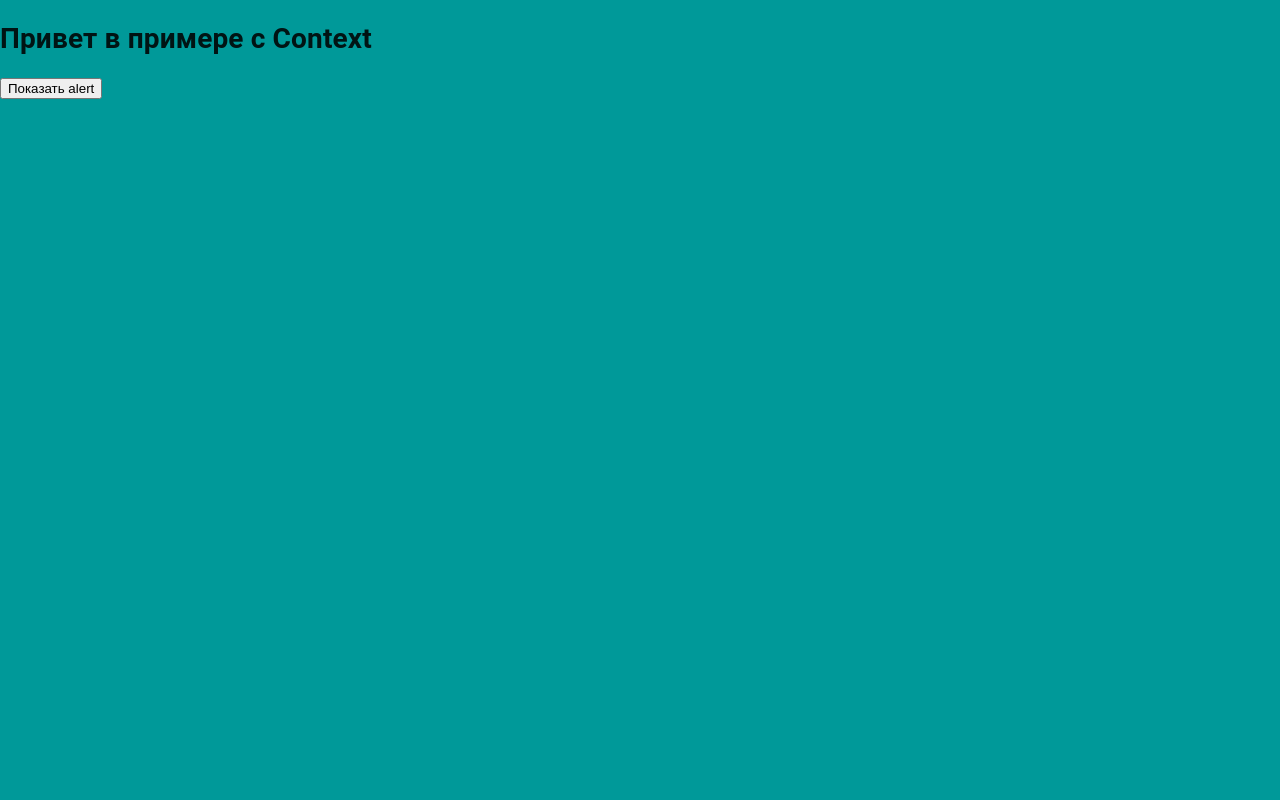
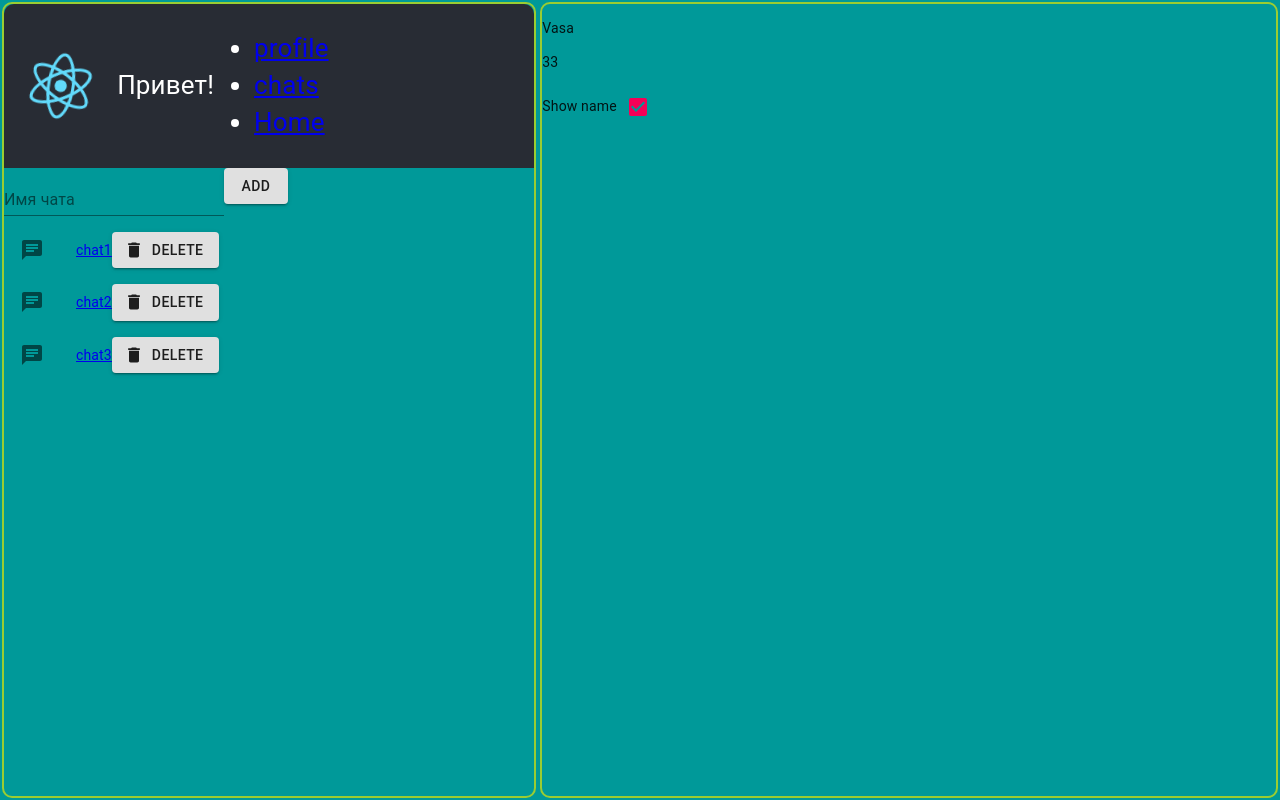
Before and after one commit to AlexLitvein/React_GB, a React (Create React App) app: page /profile in a window 1280 px wide. Built offline with nearby package versions, Linux system fonts and the light colour scheme.

Commit message:
fix showName

```diff
--- a/src/index.js
+++ b/src/index.js
@@ -2,8 +2,8 @@ import React from 'react';
 import ReactDOM from 'react-dom';
 import { Provider } from 'react-redux'
 import './index.css';
-// import App from './App';
-import App from './hookContextTest/App';
+import App from './App';
+// import App from './hookContextTest/App';
 import reportWebVitals from './reportWebVitals';
 import { createTheme, ThemeProvider } from "@material-ui/core/styles";
 import CssBaseline from "@material-ui/core/CssBaseline";
--- a/src/profile.js
+++ b/src/profile.js
@@ -6,16 +6,14 @@ import { show } from './profile/profileSlice';
 export default function Profile() {
     const showName = useSelector((state) => state.showName.value);
     const dispatch = useDispatch();
-    const [cb1, setCb1] = useState(showName);
 
     return (
         <div>
             <p>Vasa</p>
             <p>33</p>
             <span>Show name</span>
-            <Checkbox defaultChecked={cb1} onChange={(e) => {
-                setCb1(curr => e.target.checked);
-                dispatch(show(e.target.checked)); // если передавать cb1 фигня выходит
+            <Checkbox defaultChecked={showName} onChange={(e) => {
+                dispatch(show(e.target.checked));
             }} />
         </div>
     );
```
